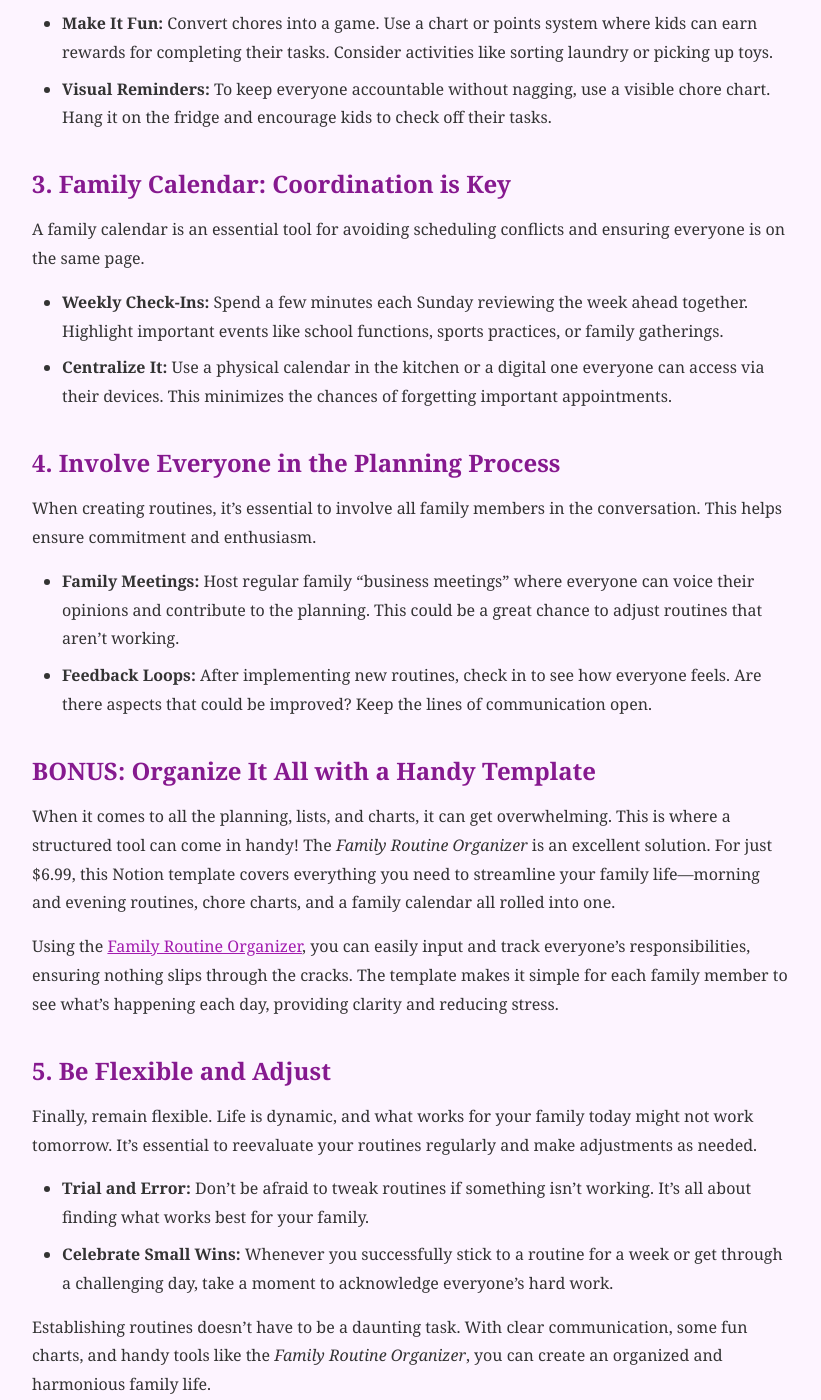
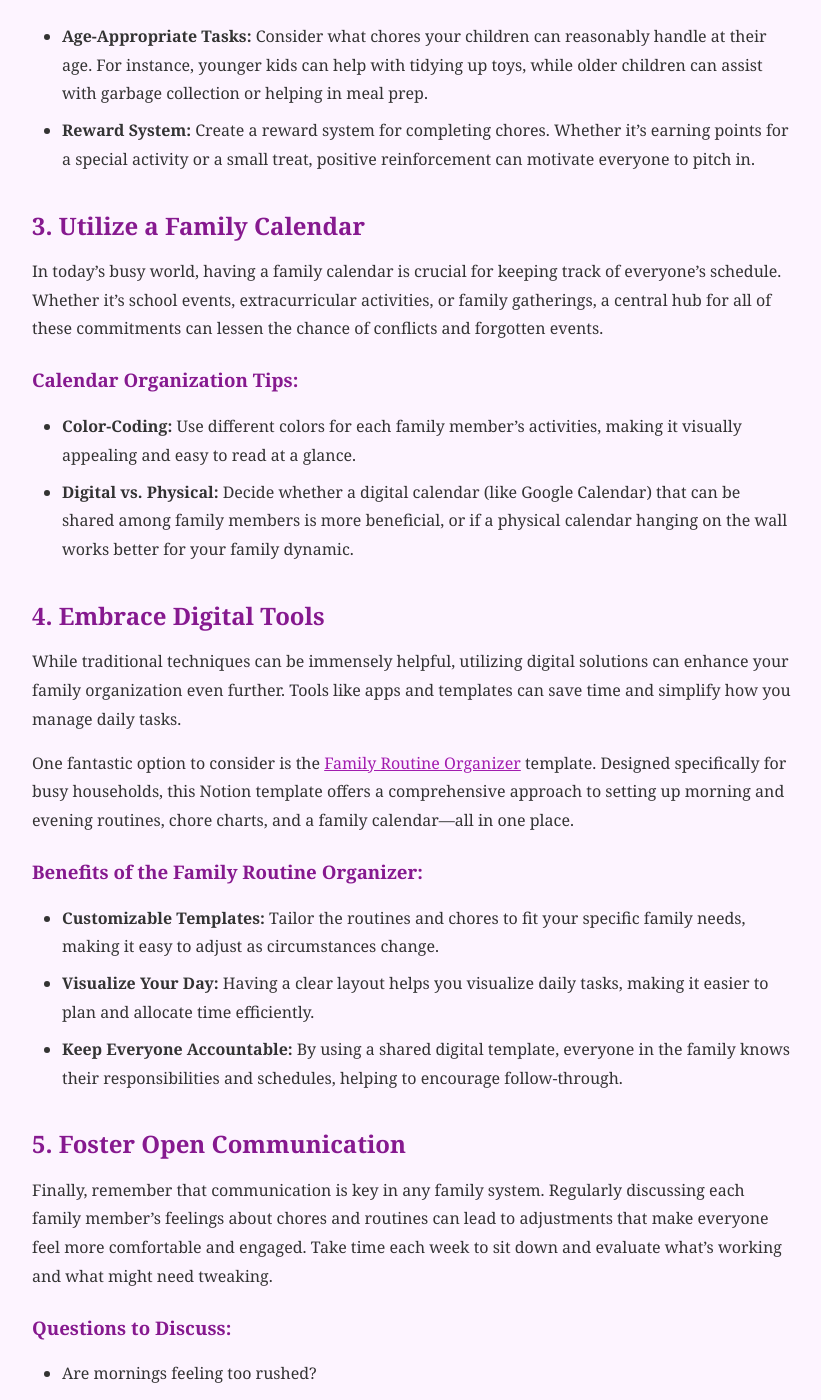
Before and after one commit to Kkumakkuma/ParentingSimple, a Jekyll site: the page built from _posts/2026-04-12-how-a-family-routine-organizer-can-transform-your-parenting-game.md, in a window 1280 px wide and 1400 px high, scrolled down 1443 px. Shown: the whole window, without its empty margins (228-1049 px from the left). Built offline with Jekyll 4.4.1, drawn with Linux system fonts in a browser that asks for light colours; comment, search, counter and statistics services are not loaded; some of the changed text lies outside the part shown.

Commit message:
Auto-publish new article 2026-04-12-2306

```diff
--- a/_posts/2026-04-12-how-a-family-routine-organizer-can-transform-your-parenting-game.md
+++ b/_posts/2026-04-12-how-a-family-routine-organizer-can-transform-your-parenting-game.md
@@ -1,64 +1,70 @@
 ---
 layout: post
 title: "How a Family Routine Organizer Can Transform Your Parenting Game"
-date: 2026-04-12 05:12:35 +0000
+date: 2026-04-12 23:06:04 +0000
 categories: [product-review]
 description: "Morning/evening routines, chore charts, and family calendar."
 ---
 
-# Conquering Family Chaos: Tips for Creating Smooth Routines
+# Simplifying Family Life: Tackling the Chaos of Routines
 
-Navigating the daily chaos of family life can sometimes feel like being a conductor of an orchestra with each family member playing to a different tune. Whether you’re juggling school drop-offs, after-school activities, meal prep, or bedtime, establishing a harmonious routine is crucial for lessening stress and promoting a sense of stability for both you and your children. But how do you create routines that actually work? Here are some practical tips to help you regain control of your family’s daily rhythm.
+As a parent, you know the daily grind can sometimes feel overwhelming. Whether it's the hustle and bustle of getting kids ready for school in the morning, the countless chores that seem to pile up, or the attempts to keep the family calendar straight, managing family routines can often feel like an uphill battle. Life is busy, and staying organized is essential, but it can be challenging without the right tools.
 
-## 1. Establish Clear Morning and Evening Routines
+If you’ve found yourself scrambling to keep track of your family's habits and responsibilities, you’re not alone. Many parents face the same hurdle of creating an efficient routine that works for everyone. Luckily, there are simple strategies you can implement to alleviate the chaos and cultivate a more structured family life.
 
-Morning and evening routines set the tone for the day and create a calming environment for winding down at night.
+## 1. Establish Consistent Routines
 
-### Morning Routine
+One of the best ways to bring order to your mornings and evenings is by establishing consistent routines. Kids thrive on predictability, and incorporating a structured approach can help them understand what is expected of them.
 
-- **Wake-up Time:** Set a consistent wake-up time for all family members to promote a sense of order.
-- **Activities Breakdown:** Create a simple checklist for everyone—such as getting dressed, making bed, and eating breakfast—so everyone knows what to expect.
-- **Preparation:** Encourage kids to prepare the night before. Outfits should be laid out, lunches packed, and backpacks ready to go.
+### Tips for Building Routines:
 
-### Evening Routine
+- **Morning Routine:** Create a checklist for your children to follow. This can include getting dressed, brushing their teeth, and having breakfast. A visual checklist can help younger kids feel more engaged and less resistant.
+- **Evening Routine:** Before bedtime, establish a wind-down routine that allows for relaxation. This can involve reading a book, taking a bath, or planning for the next day. The more consistent this routine is, the easier it will be for your kids to adapt.
 
-- **Family Dinner:** Aim for family dinners when possible. Not only does this foster connection, but it also allows you to discuss the day and plan for tomorrow.
-- **Wind Down Time:** About an hour before bed, limit screen time, and engage in calming activities like reading or puzzles. This prepares everyone for a restful night.
+## 2. Make Household Chore Charts
 
-## 2. Chore Charts: Foster Responsibility
+Keeping the house in order is another key component of a successful family routine. Assigning household chores to each family member can teach children responsibility while easing the burden on parents.
 
-Assigning age-appropriate chores to your children can help instill a sense of responsibility while also lightening your load.
+### Effective Chore Chart Ideas:
 
-- **Make It Fun:** Convert chores into a game. Use a chart or points system where kids can earn rewards for completing their tasks. Consider activities like sorting laundry or picking up toys.
-- **Visual Reminders:** To keep everyone accountable without nagging, use a visible chore chart. Hang it on the fridge and encourage kids to check off their tasks.
+- **Age-Appropriate Tasks:** Consider what chores your children can reasonably handle at their age. For instance, younger kids can help with tidying up toys, while older children can assist with garbage collection or helping in meal prep.
+- **Reward System:** Create a reward system for completing chores. Whether it’s earning points for a special activity or a small treat, positive reinforcement can motivate everyone to pitch in.
 
-## 3. Family Calendar: Coordination is Key
+## 3. Utilize a Family Calendar
 
-A family calendar is an essential tool for avoiding scheduling conflicts and ensuring everyone is on the same page.
+In today’s busy world, having a family calendar is crucial for keeping track of everyone's schedule. Whether it's school events, extracurricular activities, or family gatherings, a central hub for all of these commitments can lessen the chance of conflicts and forgotten events.
 
-- **Weekly Check-Ins:** Spend a few minutes each Sunday reviewing the week ahead together. Highlight important events like school functions, sports practices, or family gatherings.
-- **Centralize It:** Use a physical calendar in the kitchen or a digital one everyone can access via their devices. This minimizes the chances of forgetting important appointments.
+### Calendar Organization Tips:
 
-## 4. Involve Everyone in the Planning Process
+- **Color-Coding:** Use different colors for each family member’s activities, making it visually appealing and easy to read at a glance.
+- **Digital vs. Physical:** Decide whether a digital calendar (like Google Calendar) that can be shared among family members is more beneficial, or if a physical calendar hanging on the wall works better for your family dynamic.
 
-When creating routines, it’s essential to involve all family members in the conversation. This helps ensure commitment and enthusiasm.
+## 4. Embrace Digital Tools
 
-- **Family Meetings:** Host regular family “business meetings” where everyone can voice their opinions and contribute to the planning. This could be a great chance to adjust routines that aren’t working.
-- **Feedback Loops:** After implementing new routines, check in to see how everyone feels. Are there aspects that could be improved? Keep the lines of communication open.
+While traditional techniques can be immensely helpful, utilizing digital solutions can enhance your family organization even further. Tools like apps and templates can save time and simplify how you manage daily tasks.
 
-## BONUS: Organize It All with a Handy Template
+One fantastic option to consider is the [Family Routine Organizer](https://smarttemplatesell.gumroad.com/l/family-routine) template. Designed specifically for busy households, this Notion template offers a comprehensive approach to setting up morning and evening routines, chore charts, and a family calendar—all in one place.
 
-When it comes to all the planning, lists, and charts, it can get overwhelming. This is where a structured tool can come in handy! The *Family Routine Organizer* is an excellent solution. For just $6.99, this Notion template covers everything you need to streamline your family life—morning and evening routines, chore charts, and a family calendar all rolled into one.
+### Benefits of the Family Routine Organizer:
 
-Using the [Family Routine Organizer](https://smarttemplatesell.gumroad.com/l/family-routine), you can easily input and track everyone’s responsibilities, ensuring nothing slips through the cracks. The template makes it simple for each family member to see what’s happening each day, providing clarity and reducing stress.
+- **Customizable Templates:** Tailor the routines and chores to fit your specific family needs, making it easy to adjust as circumstances change.
+- **Visualize Your Day:** Having a clear layout helps you visualize daily tasks, making it easier to plan and allocate time efficiently.
+- **Keep Everyone Accountable:** By using a shared digital template, everyone in the family knows their responsibilities and schedules, helping to encourage follow-through.
 
-## 5. Be Flexible and Adjust
+## 5. Foster Open Communication
 
-Finally, remain flexible. Life is dynamic, and what works for your family today might not work tomorrow. It’s essential to reevaluate your routines regularly and make adjustments as needed.
+Finally, remember that communication is key in any family system. Regularly discussing each family member's feelings about chores and routines can lead to adjustments that make everyone feel more comfortable and engaged. Take time each week to sit down and evaluate what’s working and what might need tweaking.
 
-- **Trial and Error:** Don't be afraid to tweak routines if something isn't working. It's all about finding what works best for your family.
-- **Celebrate Small Wins:** Whenever you successfully stick to a routine for a week or get through a challenging day, take a moment to acknowledge everyone’s hard work.
+### Questions to Discuss:
 
-Establishing routines doesn't have to be a daunting task. With clear communication, some fun charts, and handy tools like the *Family Routine Organizer*, you can create an organized and harmonious family life.
+- Are mornings feeling too rushed?
+- Do chores align with everyone’s weekly schedule?
+- Are there any upcoming commitments that need to be noted in your family calendar?
 
-Embrace the journey and remember that every small effort counts toward building a peaceful and structured household. Happy organizing!
+Creating an open dialogue encourages everyone to express their needs and helps create a supportive family environment.
+
+## Conclusion
+
+Implementing these strategies can significantly reduce daily stressors and promote a healthy family dynamic. By establishing consistent routines, utilizing chore charts, keeping a family calendar, and embracing tools like the [Family Routine Organizer](https://smarttemplatesell.gumroad.com/l/family-routine), you can streamline your household and keep everything running smoothly. Remember, it’s all about finding what works best for your family, and sometimes a little organizational help is just what you need to thrive.
+
+Taking control of family routines has never been easier—let's make family life a little less chaotic together!
```
